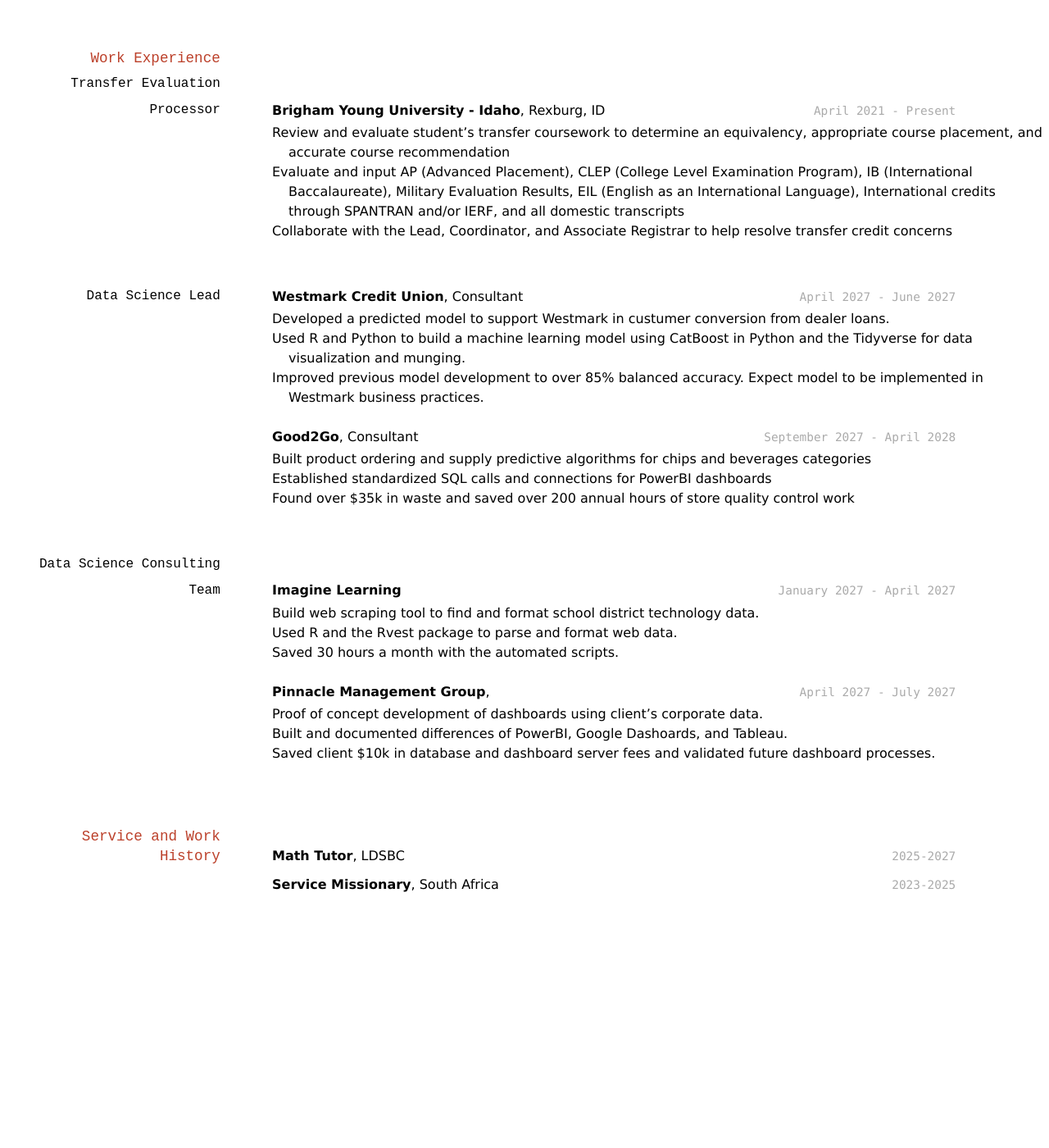
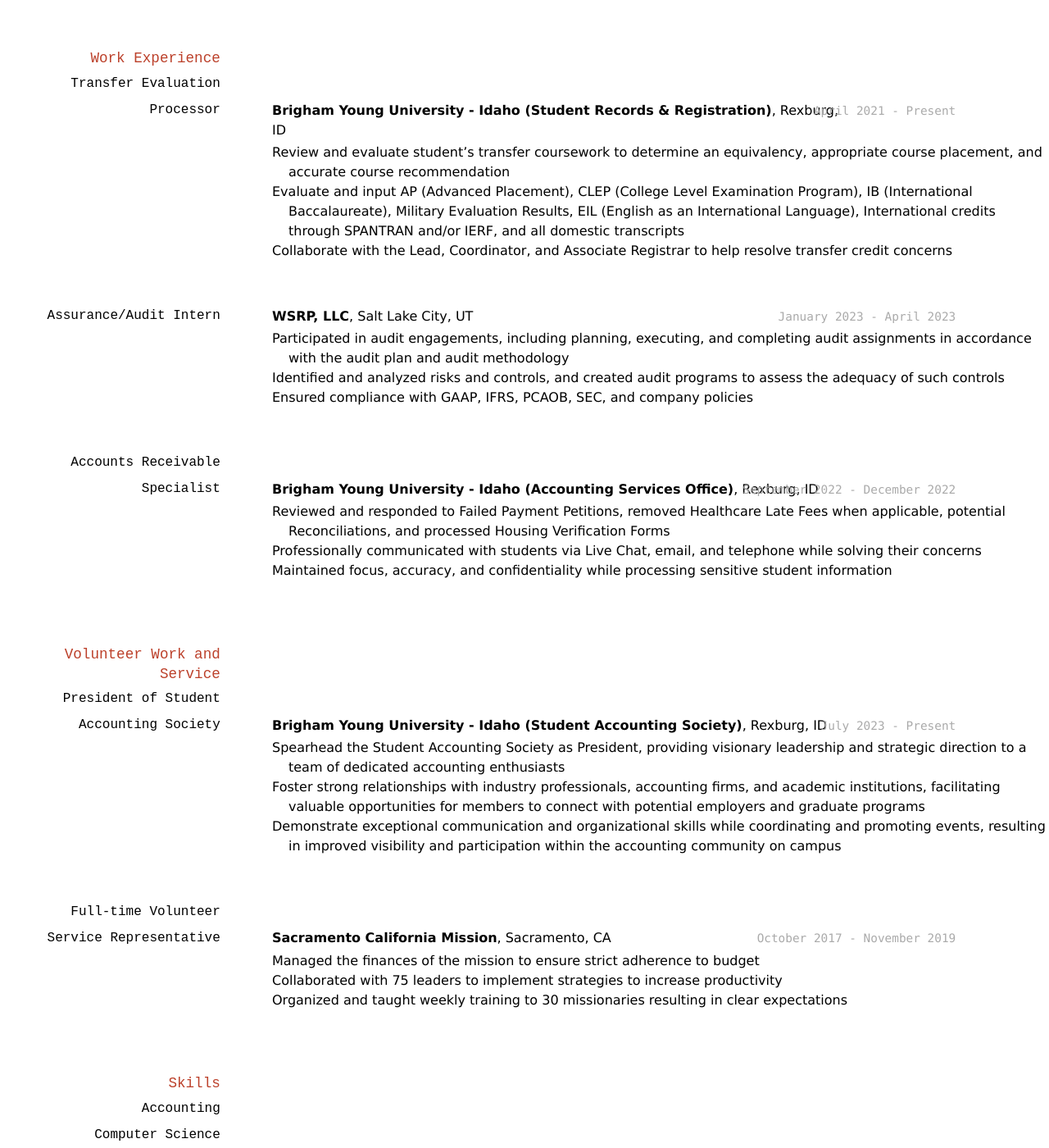
Before and after one commit to kjmm0703/James-Resume, a Jekyll site: the page built from docs/index.md, in a window 1280 px wide and 1400 px high, scrolled down 322 px. Shown: the whole window at 82% size. Built offline with Jekyll 4.4.1, drawn with Linux system fonts in a browser that asks for light colours; before the commit the page ends 1424 px from its top, so only the background shows below that.

Commit message:
Update index.md

```diff
--- a/docs/index.md
+++ b/docs/index.md
@@ -13,6 +13,7 @@ Rexburg, ID | (208) 223-7089 | man20048@byui.edu |
 <!-- https://www.monique.tech/the-art-of-markdown -->
 
 
+
 ## Education
 
 `January 2021 - July 2024`
@@ -23,60 +24,69 @@ __Brigham Young University - Idaho__, Rexburg, ID
 - GPA: 3.854
 
 
+
 ## Work Experience
 
 ### Transfer Evaluation Processor
 
 `April 2021 - Present`
-__Brigham Young University - Idaho__, Rexburg, ID
+__Brigham Young University - Idaho (Student Records & Registration)__, Rexburg, ID
 
 - Review and evaluate student's transfer coursework to determine an equivalency, appropriate course placement, and accurate course recommendation
 - Evaluate and input AP (Advanced Placement), CLEP (College Level Examination Program), IB (International Baccalaureate), Military Evaluation Results, EIL (English as an International Language), International credits through SPANTRAN and/or IERF, and all domestic transcripts
 - Collaborate with the Lead, Coordinator, and Associate Registrar to help resolve transfer credit concerns
 
 
-### Data Science Lead
+### Assurance/Audit Intern
 
-`April 2027 - June 2027`
-__Westmark Credit Union__, Consultant
+`January 2023 - April 2023`
+__WSRP, LLC__, Salt Lake City, UT
 
-- Developed a predicted model to support Westmark in custumer conversion from dealer loans.
-- Used R and Python to build a machine learning model using CatBoost in Python and the Tidyverse for data visualization and munging.
-- Improved previous model development to over 85% balanced accuracy. Expect model to be implemented in Westmark business practices.
-
-`September 2027 - April 2028`
-__Good2Go__, Consultant
-
-- Built product ordering and supply predictive algorithms for chips and beverages categories
-- Established standardized SQL calls and connections for PowerBI dashboards
-- Found over $35k in waste and saved over 200 annual hours of store quality control work
+- Participated in audit engagements, including planning, executing, and completing audit assignments in accordance with the audit plan and audit methodology
+- Identified and analyzed risks and controls, and created audit programs to assess the adequacy of such controls
+- Ensured compliance with GAAP, IFRS, PCAOB, SEC, and company policies
 
 
-### Data Science Consulting Team
+### Accounts Receivable Specialist
 
-`January 2027 - April 2027`
-__Imagine Learning__
+`September 2022 - December 2022`
+__Brigham Young University - Idaho (Accounting Services Office)__, Rexburg, ID
 
-- Build web scraping tool to find and format school district technology data.
-- Used R and the Rvest package to parse and format web data.
-- Saved 30 hours a month with the automated scripts.
-
-`April 2027 - July 2027`
-__Pinnacle Management Group__,
-
-- Proof of concept development of dashboards using client's corporate data.
-- Built and documented differences of PowerBI, Google Dashoards, and Tableau.
-- Saved client $10k in database and dashboard server fees and validated future dashboard processes.
+- Reviewed and responded to Failed Payment Petitions, removed Healthcare Late Fees when applicable, potential Reconciliations, and processed Housing Verification Forms
+- Professionally communicated with students via Live Chat, email, and telephone while solving their concerns
+- Maintained focus, accuracy, and confidentiality while processing sensitive student information
 
 
-## Service and Work History
 
-`2025-2027`
-__Math Tutor__, LDSBC
+## Volunteer Work and Service
+
+### President of Student Accounting Society
+
+`July 2023 - Present`
+__Brigham Young University - Idaho (Student Accounting Society)__, Rexburg, ID
+
+- Spearhead the Student Accounting Society as President, providing visionary leadership and strategic direction to a team of dedicated accounting enthusiasts
+- Foster strong relationships with industry professionals, accounting firms, and academic institutions, facilitating valuable opportunities for members to connect with potential employers and graduate programs
+- Demonstrate exceptional communication and organizational skills while coordinating and promoting events, resulting in improved visibility and participation within the accounting community on campus
 
 
-`2023-2025`
-__Service Missionary__, South Africa
+### Full-time Volunteer Service Representative
+
+`October 2017 - November 2019`
+__Sacramento California Mission__, Sacramento, CA
+
+- Managed the finances of the mission to ensure strict adherence to budget
+- Collaborated with 75 leaders to implement strategies to increase productivity
+- Organized and taught weekly training to 30 missionaries resulting in clear expectations
+
+
+
+## Skills
+
+### Accounting
+
+
+### Computer Science
 
 
 
```
